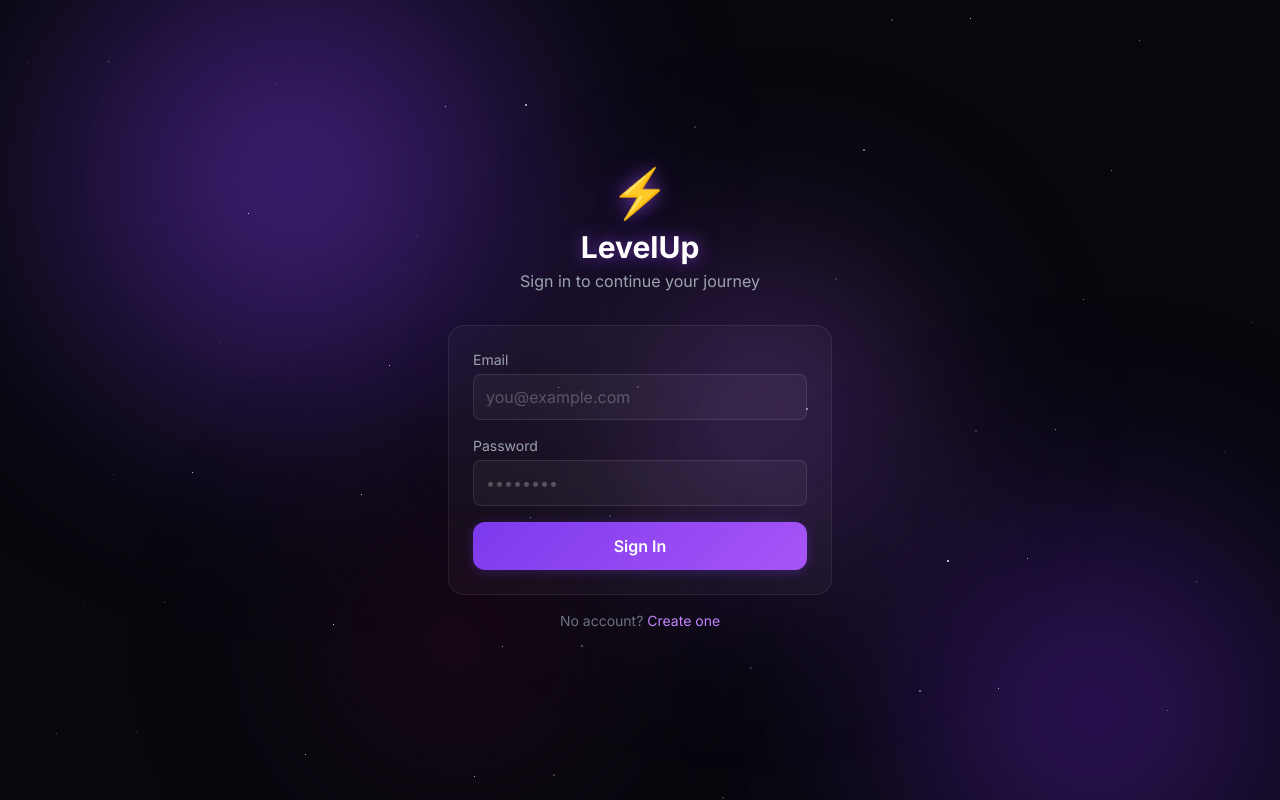
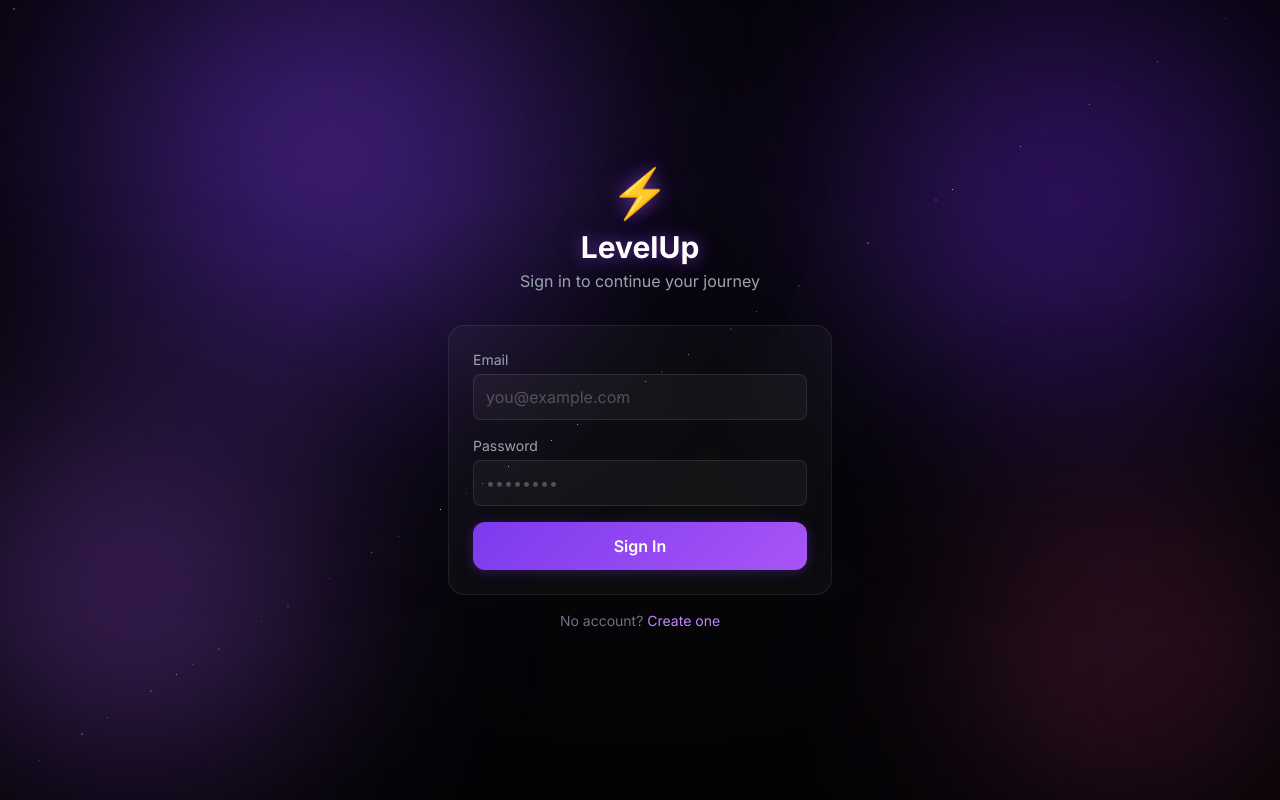
Before and after one commit to IsaacStallan/LevelUp, a React (Vite) app in the folder src/frontend/: page /login in a window 1280 px wide. Built offline with nearby package versions, Linux system fonts and the light colour scheme.

Commit message:
Visual polish - background, animations, character progression

```diff
--- a/src/frontend/src/App.jsx
+++ b/src/frontend/src/App.jsx
@@ -32,7 +32,7 @@ export default function App() {
       <BackgroundScene />
       <BrowserRouter>
         <AuthProvider>
-          <div style={{ position: 'relative', zIndex: 1 }}>
+          <div style={{ position: 'relative', zIndex: 2 }}>
             <AppRoutes />
           </div>
         </AuthProvider>
--- a/src/frontend/src/components/BackgroundScene.jsx
+++ b/src/frontend/src/components/BackgroundScene.jsx
@@ -1,127 +1,171 @@
-import { memo, useEffect } from "react";
+import { memo, useEffect } from 'react';
 
-const css = `
-@keyframes orb1 {
-  0%,100% { transform: translate(0px, 0px); }
-  33% { transform: translate(80px, -60px); }
-  66% { transform: translate(-40px, 80px); }
-}
-@keyframes orb2 {
-  0%,100% { transform: translate(0px, 0px); }
-  33% { transform: translate(-90px, 70px); }
-  66% { transform: translate(60px, -50px); }
-}
-@keyframes orb3 {
-  0%,100% { transform: translate(0px, 0px); }
-  50% { transform: translate(70px, 60px); }
-}
-@keyframes orb4 {
-  0%,100% { transform: translate(0px, 0px); }
-  50% { transform: translate(-60px, -80px); }
-}
-@keyframes twinkle {
-  0%,100% { opacity: 1; }
-  50% { opacity: 0.2; }
-}
-`;
+const STYLE_ID = 'bg-scene-styles';
+const SCENE_ID = 'bg-scene';
 
-const ORB_DEFS = [
+// Deterministic star positions — avoids re-generation on HMR
+const STARS = Array.from({ length: 40 }, (_, i) => {
+  const t = (i * 0.618033988749895) % 1; // golden ratio spread
+  const l = (i * 0.381966011250105) % 1;
+  return {
+    top:    `${(t * 96 + 1).toFixed(2)}%`,
+    left:   `${(l * 96 + 1).toFixed(2)}%`,
+    size:   i % 4 === 0 ? 2 : 1,
+    dur:    `${(3 + (i % 7) * 0.85).toFixed(1)}s`,
+    delay:  `${((i % 9) * 0.55).toFixed(1)}s`,
+    bright: i % 5 === 0,
+  };
+});
+
+const ORBS = [
   {
-    w: 700, h: 700, top: "-15%", left: "-10%",
-    color: "rgba(124,58,237,0.55)",
-    animationName: "orb1",
-    animationDuration: "22s",
-    animationDelay: "0s",
+    color:  'rgba(124, 58, 237, 0.75)',
+    width:  '800px', height: '800px',
+    top: '-250px', left: '-180px',
+    animationName: 'orb1', animationDuration: '22s', animationDelay: '0s',
   },
   {
-    w: 600, h: 600, top: "50%", right: "-10%",
-    color: "rgba(109,40,217,0.45)",
-    animationName: "orb2",
-    animationDuration: "28s",
-    animationDelay: "3s",
+    color:  'rgba(109, 40, 217, 0.70)',
+    width:  '700px', height: '650px',
+    top: '-180px', right: '-180px',
+    animationName: 'orb2', animationDuration: '28s', animationDelay: '3s',
   },
   {
-    w: 500, h: 500, top: "20%", left: "40%",
-    color: "rgba(168,85,247,0.35)",
-    animationName: "orb3",
-    animationDuration: "19s",
-    animationDelay: "7s",
+    color:  'rgba(168, 85, 247, 0.60)',
+    width:  '600px', height: '600px',
+    top: '40%', left: '-200px',
+    animationName: 'orb3', animationDuration: '19s', animationDelay: '7s',
   },
   {
-    w: 400, h: 400, bottom: "-5%", left: "20%",
-    color: "rgba(61,10,46,0.5)",
-    animationName: "orb4",
-    animationDuration: "34s",
-    animationDelay: "12s",
+    color:  'rgba(236, 72, 153, 0.40)',
+    width:  '500px', height: '500px',
+    bottom: '-130px', right: '-120px',
+    animationName: 'orb4', animationDuration: '34s', animationDelay: '12s',
   },
 ];
 
-// Generate star positions once at module load so memo works correctly
-const STARS = Array.from({ length: 50 }, (_, i) => {
-  const seed = i / 50;
-  return {
-    top:  `${((seed * 97.3 + 0.13) % 1) * 100}%`,
-    left: `${((seed * 83.7 + 0.41) % 1) * 100}%`,
-    size: i % 3 === 0 ? 2 : 1,
-    animationDuration:  `${3 + (i % 7) * 0.7}s`,
-    animationDelay:     `${(i % 5) * 0.8}s`,
-  };
-});
+const CSS = `
+  #${SCENE_ID} {
+    position: fixed;
+    top: 0; left: 0;
+    width: 100vw; height: 100vh;
+    z-index: 0;
+    pointer-events: none;
+    overflow: hidden;
+  }
+  #${SCENE_ID} .orb {
+    position: absolute;
+    border-radius: 50%;
+    filter: blur(90px);
+    animation-timing-function: ease-in-out;
+    animation-iteration-count: infinite;
+  }
+  #${SCENE_ID} .star {
+    position: absolute;
+    border-radius: 50%;
+    background: white;
+    animation-timing-function: ease-in-out;
+    animation-iteration-count: infinite;
+    animation-name: star-twinkle;
+  }
+  #bg-vignette {
+    position: fixed;
+    top: 0; left: 0;
+    width: 100vw; height: 100vh;
+    z-index: 1;
+    pointer-events: none;
+    background: radial-gradient(ellipse at center, transparent 40%, rgba(0,0,0,0.60) 100%);
+  }
+  @keyframes orb1 {
+    0%,100% { transform: translate(0px,   0px); }
+    33%      { transform: translate(90px, -70px); }
+    66%      { transform: translate(-50px, 90px); }
+  }
+  @keyframes orb2 {
+    0%,100% { transform: translate(0px,    0px); }
+    33%      { transform: translate(-100px, 80px); }
+    66%      { transform: translate(70px,  -60px); }
+  }
+  @keyframes orb3 {
+    0%,100% { transform: translate(0px,  0px); }
+    50%      { transform: translate(80px, -90px); }
+  }
+  @keyframes orb4 {
+    0%,100% { transform: translate(0px,   0px); }
+    40%      { transform: translate(-70px,-100px); }
+    80%      { transform: translate(-30px, -50px); }
+  }
+  @keyframes star-twinkle {
+    0%,100% { opacity: 1; }
+    50%      { opacity: 0.15; }
+  }
+`;
+
+function inject() {
+  if (!document.getElementById(STYLE_ID)) {
+    const style = document.createElement('style');
+    style.id = STYLE_ID;
+    style.textContent = CSS;
+    document.head.appendChild(style);
+  }
+
+  if (!document.getElementById(SCENE_ID)) {
+    const scene = document.createElement('div');
+    scene.id = SCENE_ID;
+
+    // Orbs
+    ORBS.forEach(o => {
+      const div = document.createElement('div');
+      div.className = 'orb';
+      div.style.width  = o.width;
+      div.style.height = o.height;
+      div.style.background = `radial-gradient(circle, ${o.color} 0%, transparent 70%)`;
+      if (o.top)    div.style.top    = o.top;
+      if (o.left)   div.style.left   = o.left;
+      if (o.right)  div.style.right  = o.right;
+      if (o.bottom) div.style.bottom = o.bottom;
+      div.style.animationName     = o.animationName;
+      div.style.animationDuration = o.animationDuration;
+      div.style.animationDelay    = o.animationDelay;
+      scene.appendChild(div);
+    });
+
+    // Stars
+    STARS.forEach(s => {
+      const div = document.createElement('div');
+      div.className = 'star';
+      div.style.top     = s.top;
+      div.style.left    = s.left;
+      div.style.width   = s.size + 'px';
+      div.style.height  = s.size + 'px';
+      div.style.opacity = s.bright ? '0.9' : '0.55';
+      div.style.animationDuration = s.dur;
+      div.style.animationDelay    = s.delay;
+      scene.appendChild(div);
+    });
+
+    document.body.insertBefore(scene, document.body.firstChild);
+  }
+
+  // Vignette — separate fixed div at z-index 1
+  if (!document.getElementById('bg-vignette')) {
+    const vignette = document.createElement('div');
+    vignette.id = 'bg-vignette';
+    document.body.insertBefore(vignette, document.body.firstChild);
+  }
+}
 
 function BackgroundScene() {
   useEffect(() => {
-    if (!document.getElementById("bg-scene-styles")) {
-      const style = document.createElement("style");
-      style.id = "bg-scene-styles";
-      style.textContent = css;
-      document.head.appendChild(style);
-    }
+    inject();
+    return () => {
+      document.getElementById(SCENE_ID)?.remove();
+      document.getElementById('bg-vignette')?.remove();
+      document.getElementById(STYLE_ID)?.remove();
+    };
   }, []);
 
-  return (
-    <div style={{
-      position: "fixed", top: 0, left: 0,
-      width: "100vw", height: "100vh",
-      zIndex: 0, pointerEvents: "none", overflow: "hidden",
-    }}>
-      {ORB_DEFS.map((o, i) => (
-        <div key={i} style={{
-          position: "absolute",
-          borderRadius: "50%",
-          width: o.w,
-          height: o.h,
-          top: o.top,
-          left: o.left,
-          right: o.right,
-          bottom: o.bottom,
-          background: `radial-gradient(circle, ${o.color} 0%, transparent 70%)`,
-          filter: "blur(80px)",
-          animationName: o.animationName,
-          animationDuration: o.animationDuration,
-          animationTimingFunction: "ease-in-out",
-          animationIterationCount: "infinite",
-          animationDelay: o.animationDelay,
-          animationFillMode: "both",
-        }} />
-      ))}
-      {STARS.map((s, i) => (
-        <div key={i} style={{
-          position: "absolute",
-          borderRadius: "50%",
-          width: s.size,
-          height: s.size,
-          top: s.top,
-          left: s.left,
-          background: "white",
-          animationName: "twinkle",
-          animationDuration: s.animationDuration,
-          animationTimingFunction: "ease-in-out",
-          animationIterationCount: "infinite",
-          animationDelay: s.animationDelay,
-        }} />
-      ))}
-    </div>
-  );
+  return null;
 }
 
 export default memo(BackgroundScene);
--- a/src/frontend/src/index.css
+++ b/src/frontend/src/index.css
@@ -4,7 +4,7 @@
 
 /* ─── Global ─────────────────────────────────────────────────────── */
 body {
-  background-color: #07070d;
+  background-color: #050508;
   color: #f3f4f6;
   font-family: 'Inter', system-ui, -apple-system, sans-serif;
   -webkit-font-smoothing: antialiased;
--- a/src/frontend/src/pages/Dashboard.jsx
+++ b/src/frontend/src/pages/Dashboard.jsx
@@ -100,7 +100,7 @@ export default function Dashboard() {
   const character    = getCharacter(currentLevel);
 
   return (
-    <div className="page-enter min-h-screen bg-gray-950">
+    <div className="page-enter min-h-screen">
       {/* Level-up overlay (same stage) */}
       <LevelUpOverlay
         show={!!levelUp}
--- a/src/frontend/src/pages/HabitsPage.jsx
+++ b/src/frontend/src/pages/HabitsPage.jsx
@@ -71,7 +71,7 @@ export default function HabitsPage() {
   }
 
   return (
-    <div className="min-h-screen bg-gray-950">
+    <div className="min-h-screen">
       <NavHeader level={user?.level ?? 0} />
 
       <main className="max-w-2xl mx-auto px-3 sm:px-4 py-4 sm:py-6 space-y-4">
--- a/src/frontend/src/pages/UpgradePage.jsx
+++ b/src/frontend/src/pages/UpgradePage.jsx
@@ -27,7 +27,7 @@ export default function UpgradePage() {
     : CHECKOUT_URL;
 
   return (
-    <div className="page-enter min-h-screen bg-gray-950 flex flex-col relative overflow-hidden">
+    <div className="page-enter min-h-screen flex flex-col relative overflow-hidden">
       {/* Floating orbs */}
       <div aria-hidden="true" className="pointer-events-none">
         <div className="orb w-64 h-64 bg-purple-600/20 top-[-80px] left-[-80px]" style={{ '--dur': '8s', '--delay': '0s' }} />
```
Also changed, not shown: 2 other files (tests, documents, lock files or other folders).
